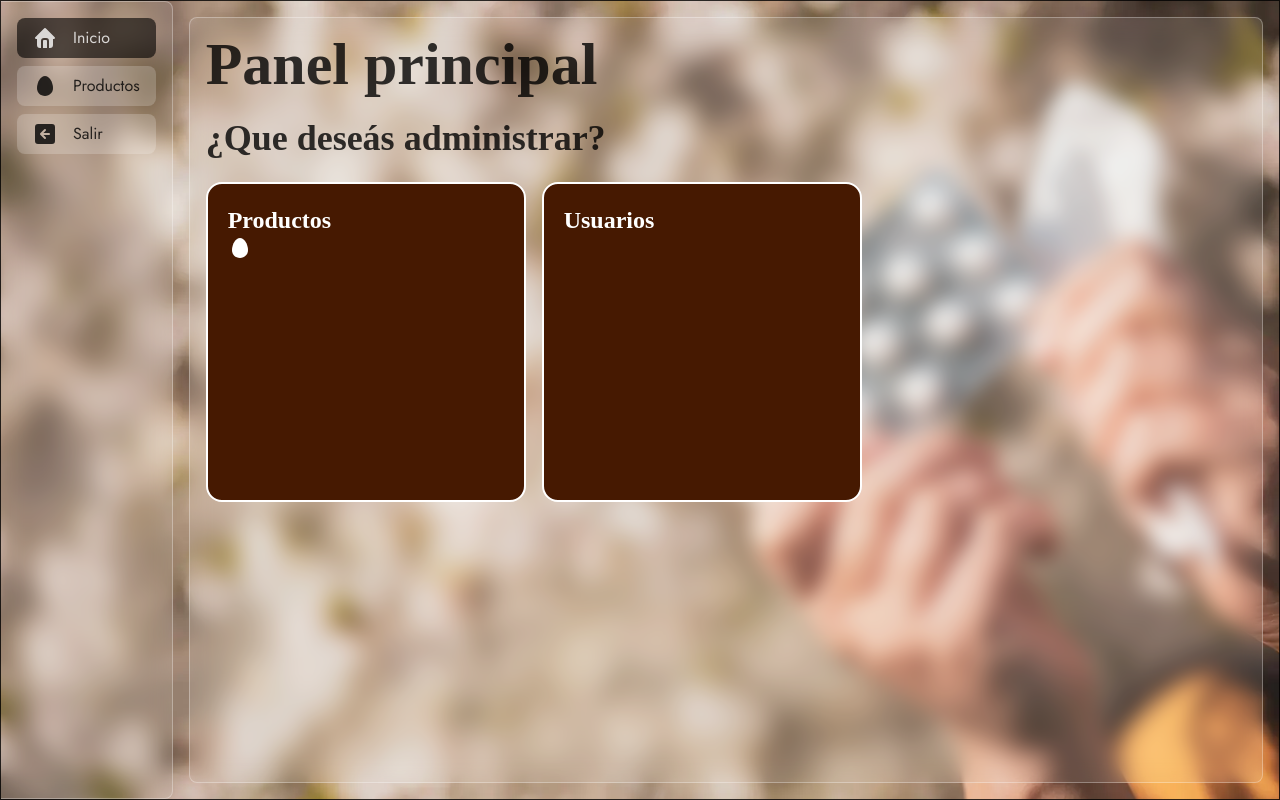
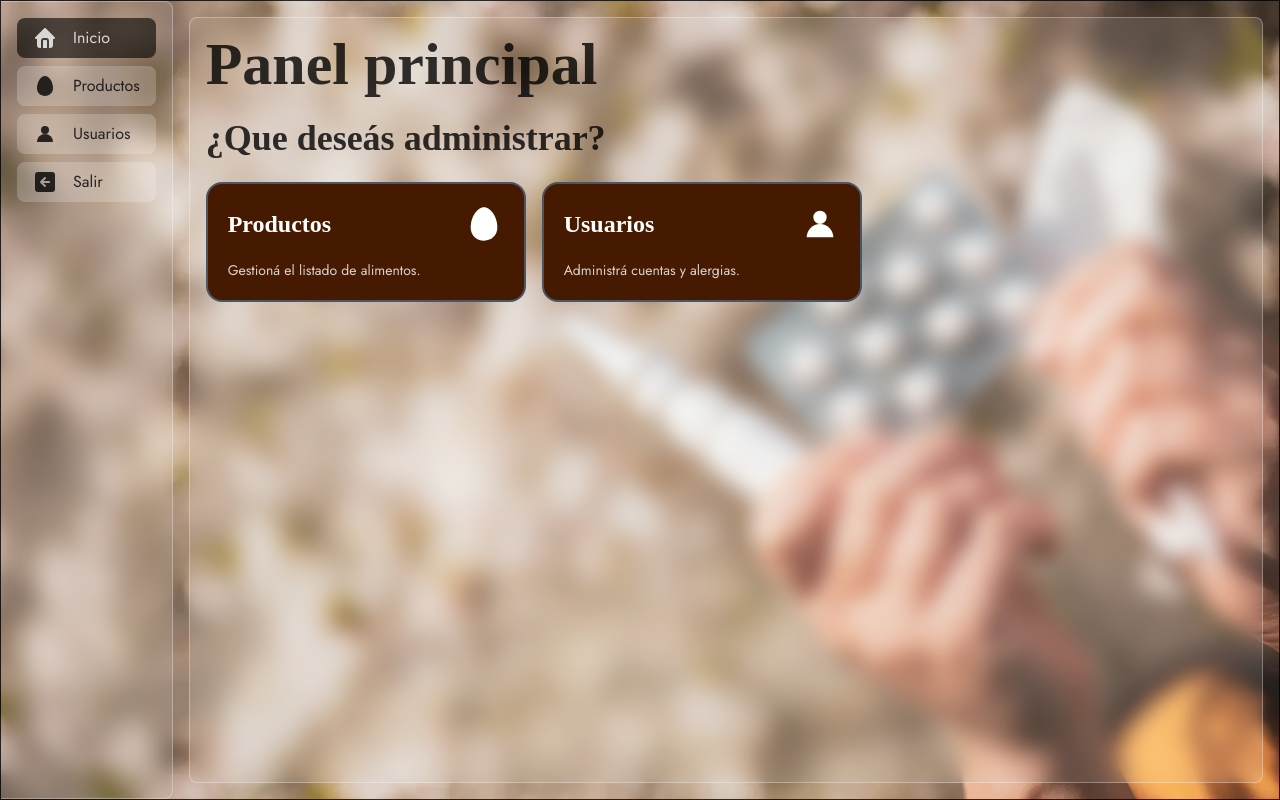
Before and after one commit to corbalan-nicolas/react-ophi-front, a React (Vite) app: page /dashboard/home in a window 1280 px wide. Built offline with nearby package versions, Linux system fonts and the light colour scheme; no server answers; sample sign-in values are in the browser's storage; a web font is replaced by a local one.

Commit message:
Cambios estéticos al MainPanelView y creación del ícono de usuarios

```diff
--- a/src/components/DashboardNavigation.jsx
+++ b/src/components/DashboardNavigation.jsx
@@ -2,6 +2,7 @@ import {NavLink} from "react-router";
 import HomeIcon from "./icons/HomeIcon.jsx";
 import ProductIcon from "./icons/ProductIcon.jsx";
 import ArrowLeftIcon from "./icons/ArrowLeftIcon.jsx";
+import UserIcon from "./icons/UserIcon.jsx";
 
 const navLinkClassName = 'block py-2 px-4 rounded-lg bg-white/20 hover:bg-white/40 [.active]:bg-black/60 [.active]:hover:bg-black/50 [.active]:active:bg-black/70 [.active]:text-white/80 active:bg-white/30 transition flex items-center gap-4 mb-2'
 
@@ -21,6 +22,12 @@ const DashboardNavigation = () => (
                 </NavLink>
             </li>
             <li>
+                <NavLink className={navLinkClassName} to="/dashboard/usuarios">
+                    <UserIcon />
+                    Usuarios
+                </NavLink>
+            </li>
+            <li>
                 <NavLink className={navLinkClassName} to="/">
                     <ArrowLeftIcon />
                     Salir
--- /dev/null
+++ b/src/components/icons/UserIcon.jsx
@@ -0,0 +1,19 @@
+const UserIcon = (props) => (
+    <svg
+        xmlns="http://www.w3.org/2000/svg"
+        width={24}
+        height={24}
+        viewBox="0 0 24 24"
+        fill="currentColor"
+        className="icon icon-tabler icons-tabler-filled icon-tabler-user"
+        {...props}
+    >
+        <path stroke="none" d="M0 0h24v24H0z" fill="none" />
+
+        <path d="M12 12a4 4 0 1 0-4-4 4 4 0 0 0 4 4z" />
+
+        <path d="M4 20a8 8 0 0 1 16 0z" />
+    </svg>
+);
+
+export default UserIcon;
--- a/src/views/dashboard/MainPanelView.jsx
+++ b/src/views/dashboard/MainPanelView.jsx
@@ -1,5 +1,6 @@
 import { NavLink } from "react-router"
 import ProductIcon from "../../components/icons/ProductIcon"
+import UserIcon from "../../components/icons/UserIcon"
 
 const MainPanelView = () => {
     return (
@@ -9,12 +10,30 @@ const MainPanelView = () => {
             <h2 className="text-4xl mb-6">¿Que deseás administrar?</h2>
 
             <div className="flex gap-4 text-white">
-                <NavLink className=" bg-amber-950 w-80 h-80 border-2 rounded-2xl p-5 text-2xl" to="/dashboard/productos">
-                    <h3>Productos</h3>
-                    <ProductIcon/>
+                <NavLink to="/dashboard/productos" className="bg-amber-950 w-80 border-2 border-gray-600 rounded-2xl p-5 text-2xl flex flex-col transition-all duration-200 ease-out hover:-translate-y-1 hover:shadow-xl hover:bg-amber-900 hover:border-white">
+                    <div className="flex items-center justify-between mb-4">
+                        <h3 className="text-2xl font-semibold text-right">
+                            Productos
+                        </h3>
+                        <ProductIcon className="w-10 h-10" />
+                    </div>
+
+                    <p className="mt-auto text-sm text-white/80">
+                        Gestioná el listado de alimentos.
+                    </p>
                 </NavLink>
-                <NavLink className="bg-amber-950 w-80 h-80 border-2 rounded-2xl p-5 text-2xl" to="/dashboard/usuarios">
-                    <h3>Usuarios</h3>
+
+                <NavLink to="/dashboard/usuarios" className="bg-amber-950 w-80 border-2 border-gray-600 rounded-2xl p-5 text-2xl flex flex-col transition-all duration-200 ease-out hover:-translate-y-1 hover:shadow-xl hover:bg-amber-900 hover:border-white">
+                    <div className="flex items-center justify-between mb-4">
+                        <h3 className="text-2xl font-semibold text-right">
+                            Usuarios
+                        </h3>
+                        <UserIcon className="w-10 h-10" />
+                    </div>
+
+                    <p className="mt-auto text-sm text-white/80">
+                        Administrá cuentas y alergias.
+                    </p>
                 </NavLink>
             </div>
         </>
```
